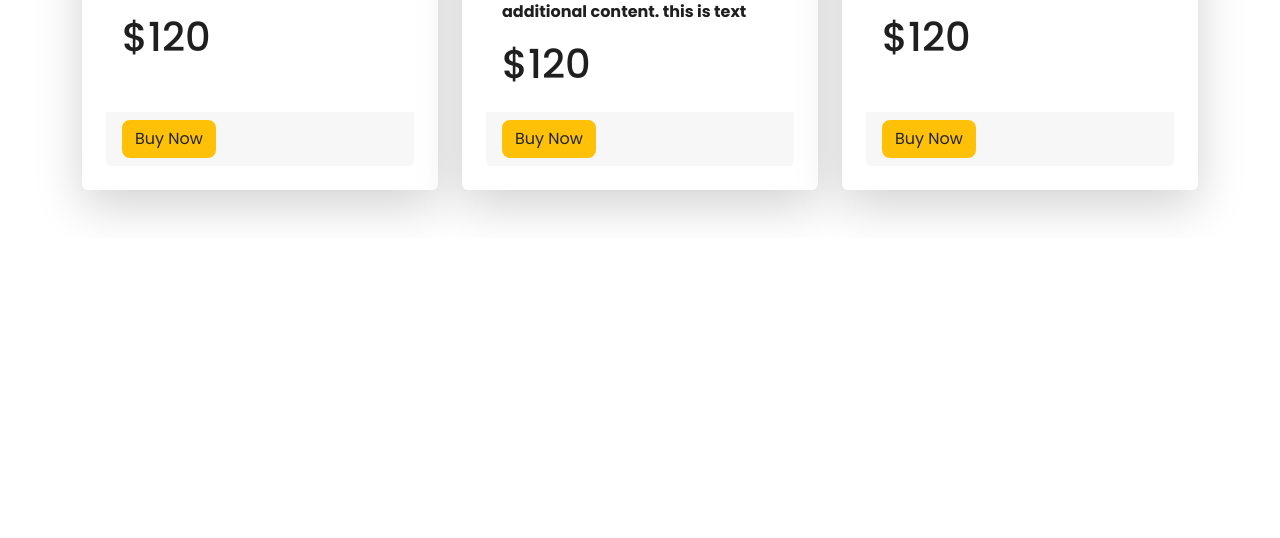
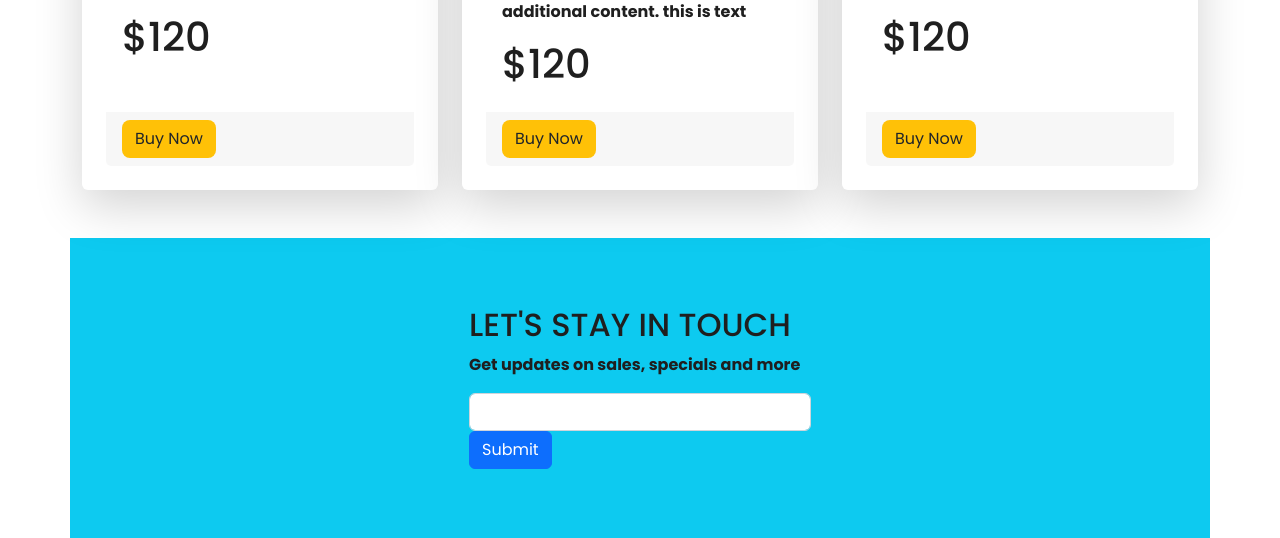
Before and after one commit to tuhinshuvra/panda-commerce, a plain HTML site: page index.html in a window 1280 px wide. Shown: the part 1942-2480 px from the top of the page. Before the commit the page ends 2180 px from the top, so only its background shows below. Drawn offline with nearby package versions, Linux system fonts and the light colour scheme.

Commit message:
contact section done

```diff
--- a/index.html
+++ b/index.html
@@ -256,7 +256,22 @@
                 </div>
             </div>
         </section>
-        <!-- product shoes section end -->
+        <!-- product backpack section end -->
+
+        <!-- section contact start -->
+        <section style="height: 300px;"
+            class="contact container d-flex justify-content-center align-items-center mt-5 bg-info">
+            <form>
+                <h2>LET'S STAY IN TOUCH</h2>
+                <p>Get updates on sales, specials and more</p>
+                <form class=" mb-3" action="">
+                    <input type="email" class=" form-control">
+                    <button type="submit" class="btn btn-primary">Submit</button>
+                </form>
+            </form>
+
+        </section>
+        <!-- section contact end -->
     </main>
 
 
```
